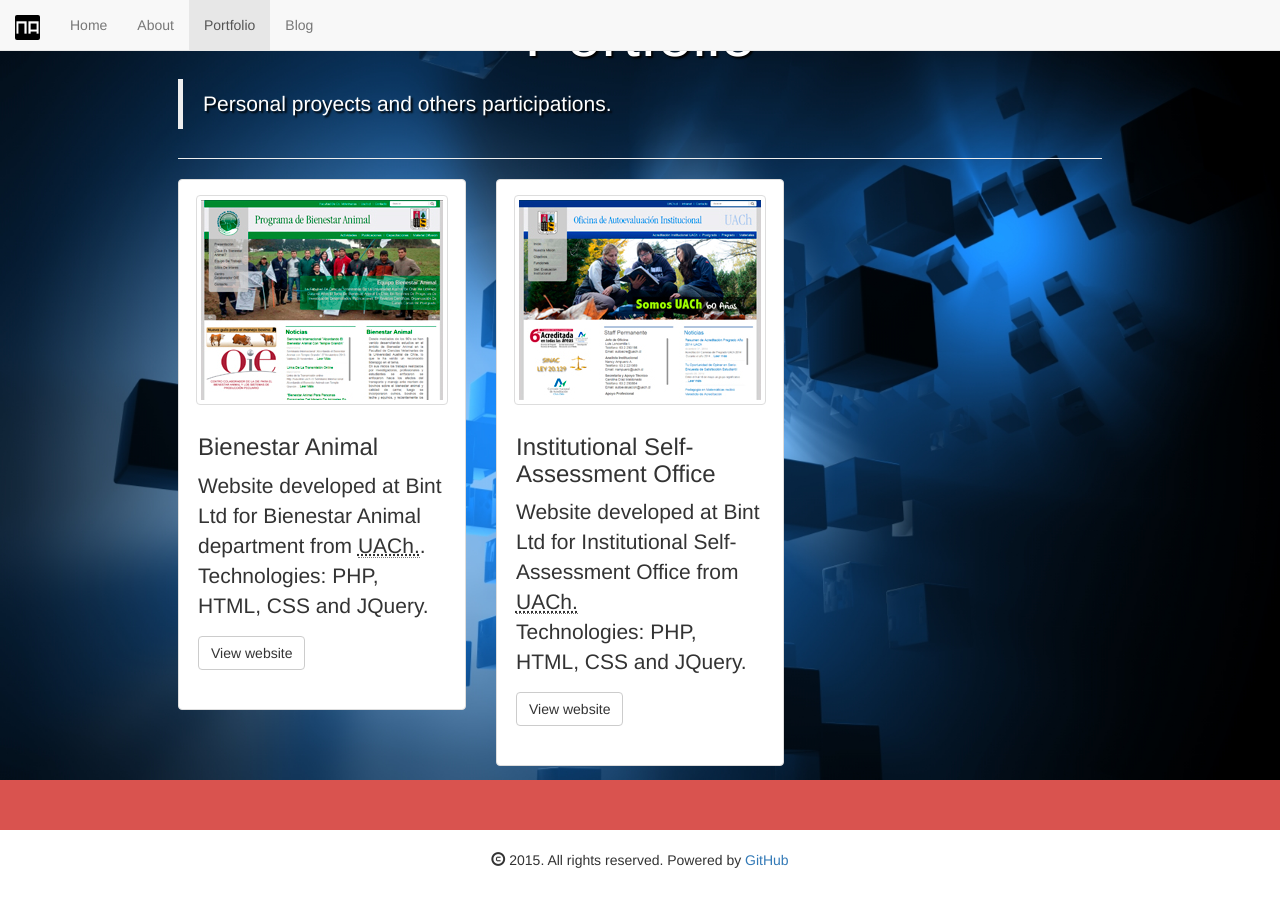
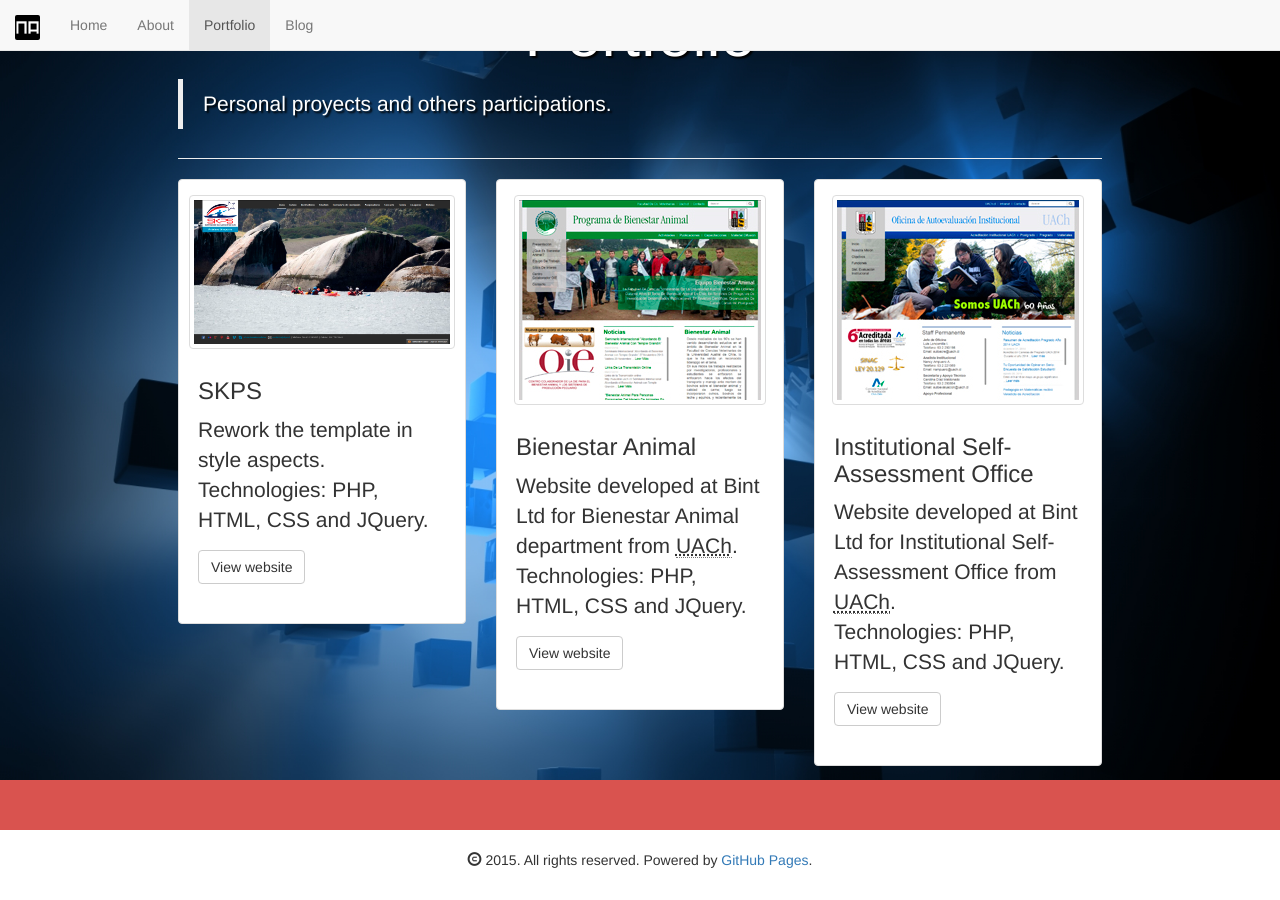
Before and after one commit to nicoaravena/nicoaravena.github.io, a Jekyll site: the page built from index.html, in a window 1280 px wide and 900 px high, scrolled down 1923 px. Built offline with Jekyll 4.4.1, drawn with Linux system fonts in a browser that asks for light colours; nearby versions of some CDN libraries; Markdown is read by kramdown in place of the engine named in the settings; the list of posts is cut into pages by our own code.

Commit message:
Added skps

```diff
--- a/_includes/footer.html
+++ b/_includes/footer.html
@@ -1,5 +1,5 @@
 <div class="footer">
 	<div class="copyright">
-		<p class="text-center"><span class="glyphicon glyphicon-copyright-mark" aria-hidden="true"></span> {{ site.time | date: '%Y' }}. All rights reserved. Powered by <a href="http://www.github.com">GitHub</a></p>
+		<p class="text-center"><span class="glyphicon glyphicon-copyright-mark" aria-hidden="true"></span> {{ site.time | date: '%Y' }}. All rights reserved. Powered by <a href="http://www.github.com">GitHub Pages</a>.</p>
 	</div>
 </div>
--- a/_includes/portfolio.html
+++ b/_includes/portfolio.html
@@ -8,10 +8,21 @@
 <div class="row">
   <div class="col-sm-6 col-md-4">
     <div class="thumbnail project">
+      <img class="img-thumbnail" src="/public/images/skps.jpg" alt="SKPS">
+      <div class="caption">
+        <h3>SKPS</h3>
+        <p>Rework the template in style aspects.<br>
+    Technologies: PHP, HTML, CSS and JQuery.</p>
+        <p><a href="http://www.skps.cl/" class="btn btn-default" role="button">View website</a></p>
+      </div>
+    </div>
+  </div>
+  <div class="col-sm-6 col-md-4">
+    <div class="thumbnail project">
       <img class="img-thumbnail" src="/public/images/bienestar.jpg" alt="Bienestar Animal">
       <div class="caption">
         <h3>Bienestar Animal</h3>
-        <p>Website developed at Bint Ltd for Bienestar Animal department from <abbr title="Universidad Austral de Chile">UACh.</abbr>.<br>
+        <p>Website developed at Bint Ltd for Bienestar Animal department from <abbr title="Universidad Austral de Chile">UACh</abbr>.<br>
 		Technologies: PHP, HTML, CSS and JQuery.</p>
         <p><a href="http://www.bienestaranimal.cl/" class="btn btn-default" role="button">View website</a></p>
       </div>
@@ -22,7 +33,7 @@
       <img class="img-thumbnail" src="/public/images/oficina.jpg" alt="Autoevaluacion">
       <div class="caption">
         <h3>Institutional Self-Assessment Office</h3>
-        <p>Website developed at Bint Ltd for Institutional Self-Assessment Office from <abbr title="Universidad Austral de Chile">UACh.</abbr><br>
+        <p>Website developed at Bint Ltd for Institutional Self-Assessment Office from <abbr title="Universidad Austral de Chile">UACh</abbr>.<br>
 		Technologies: PHP, HTML, CSS and JQuery.</p>
         <p><a href="http://www.autoevaluacion.uach.cl/" class="btn btn-default" role="button">View website</a></p>
       </div>
```
Also changed, not shown: public/images/skps.jpg (added).
